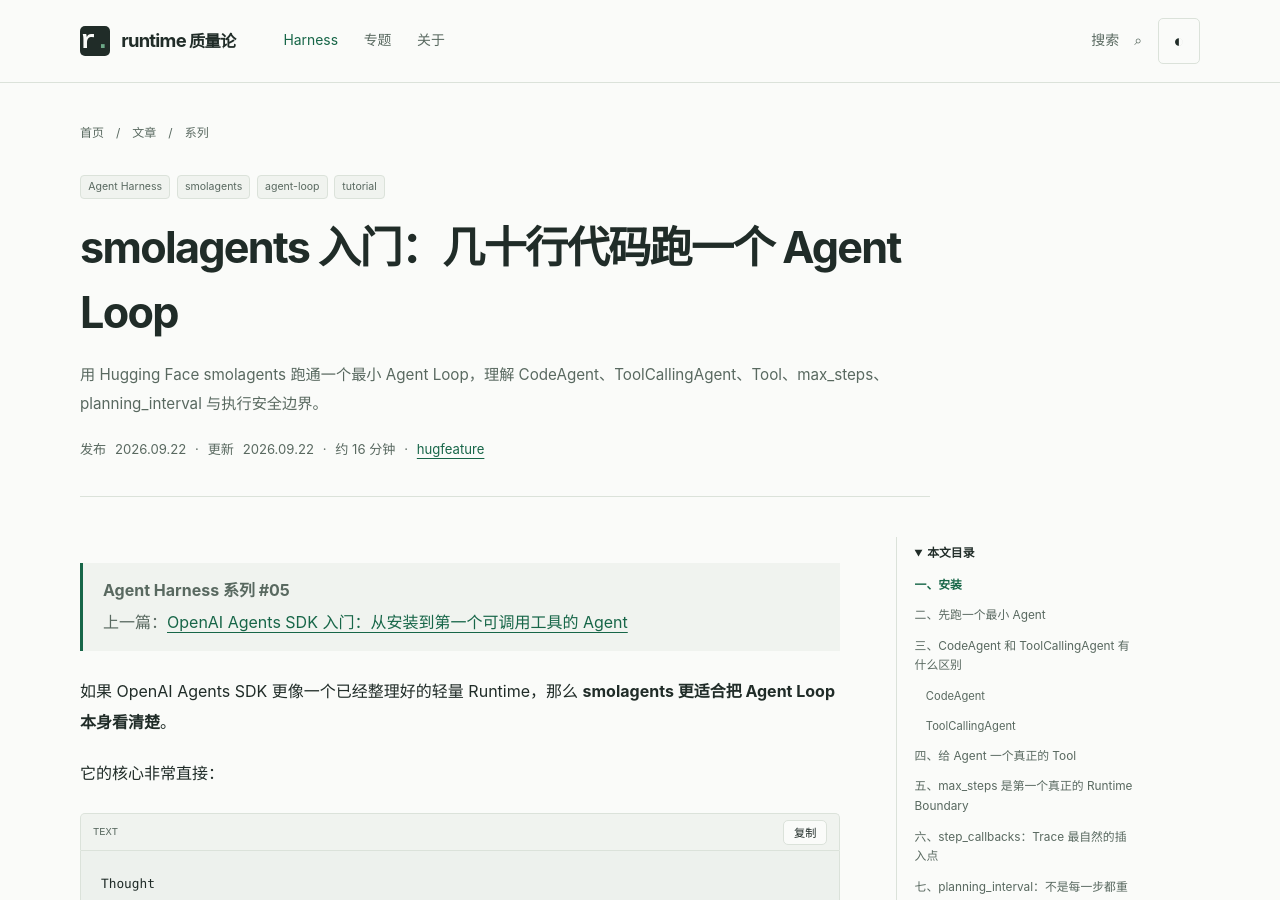
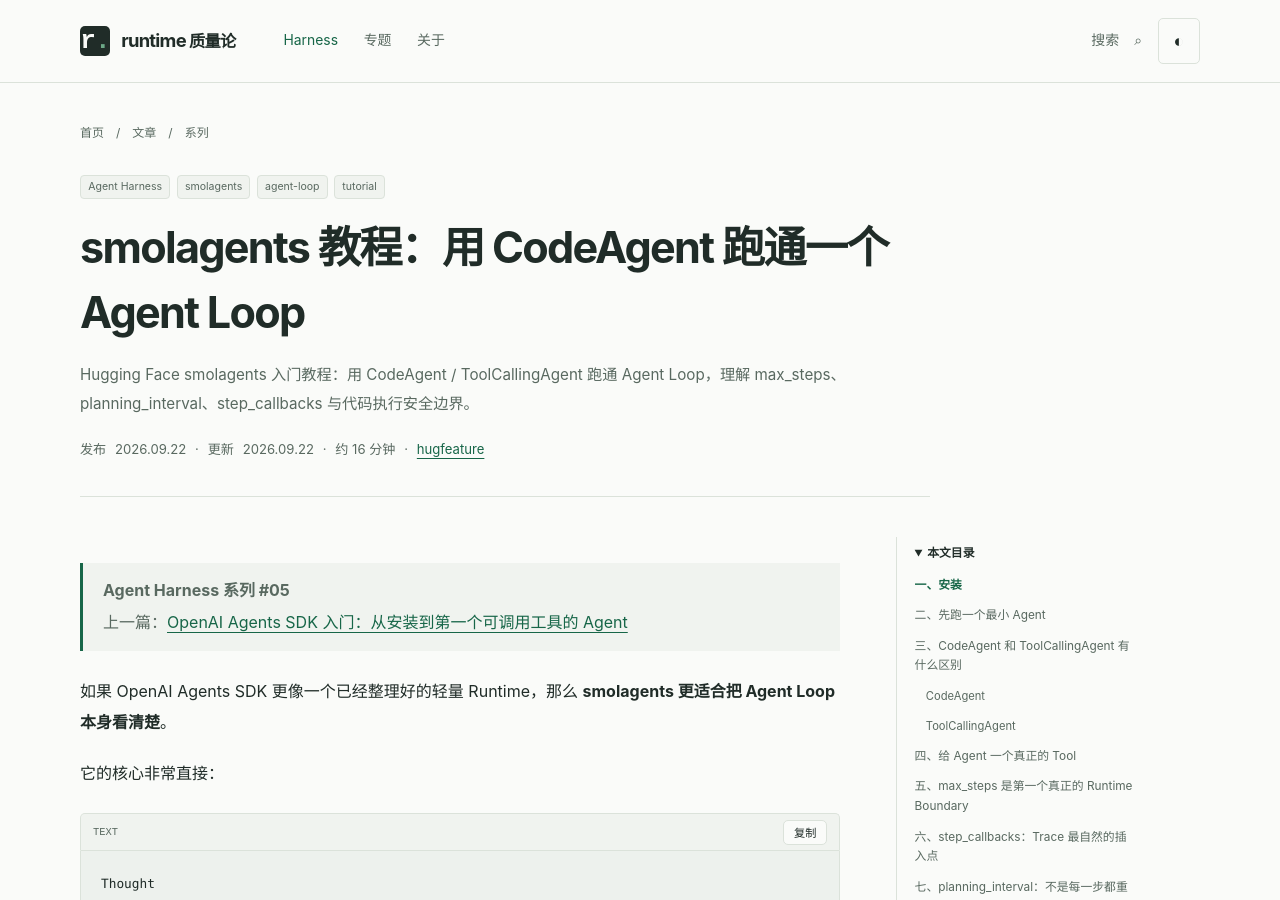
Before and after one commit to hugfeature/hugfeature.github.io, a Jekyll site: the page built from _posts/2026-09-22-smolagents-agent-loop-quickstart.md, in a window 1280 px wide and 900 px high. Built offline with Jekyll 4.4.1, drawn with Linux system fonts in a browser that asks for light colours; some of the changed text lies outside the part shown.

Commit message:
Optimize search title and description

```diff
--- a/_posts/2026-09-22-smolagents-agent-loop-quickstart.md
+++ b/_posts/2026-09-22-smolagents-agent-loop-quickstart.md
@@ -1,10 +1,10 @@
 ---
 layout: post
-title: "smolagents 入门：几十行代码跑一个 Agent Loop"
+title: "smolagents 教程：用 CodeAgent 跑通一个 Agent Loop"
 date: 2026-09-22 17:30:00 +0800
 categories: [Agent-Harness, Tutorial]
 permalink: /harness/smolagents-agent-loop-quickstart/
-description: "用 Hugging Face smolagents 跑通一个最小 Agent Loop，理解 CodeAgent、ToolCallingAgent、Tool、max_steps、planning_interval 与执行安全边界。"
+description: "Hugging Face smolagents 入门教程：用 CodeAgent / ToolCallingAgent 跑通 Agent Loop，理解 max_steps、planning_interval、step_callbacks 与代码执行安全边界。"
 tags: ["agent-harness", "smolagents", "agent-loop", "tutorial"]
 series: agent-harness
 series_order: 5
```
